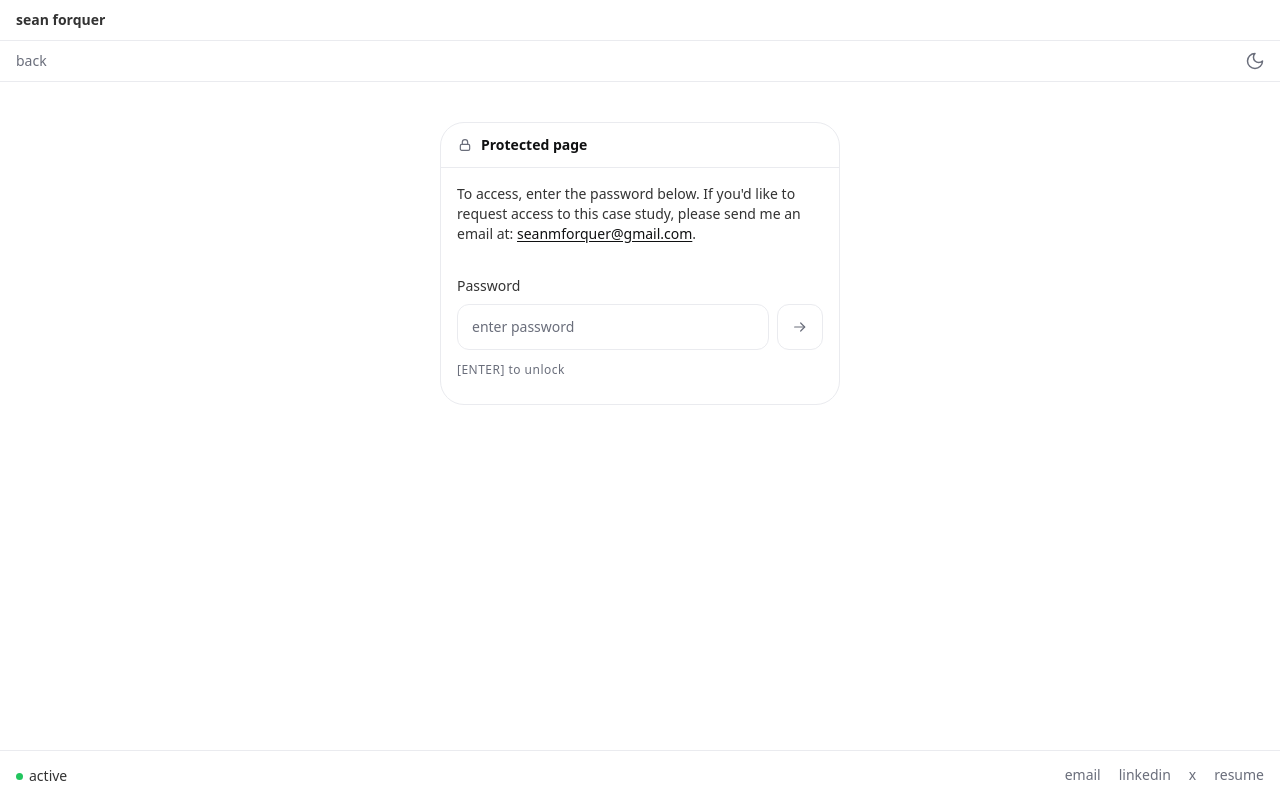
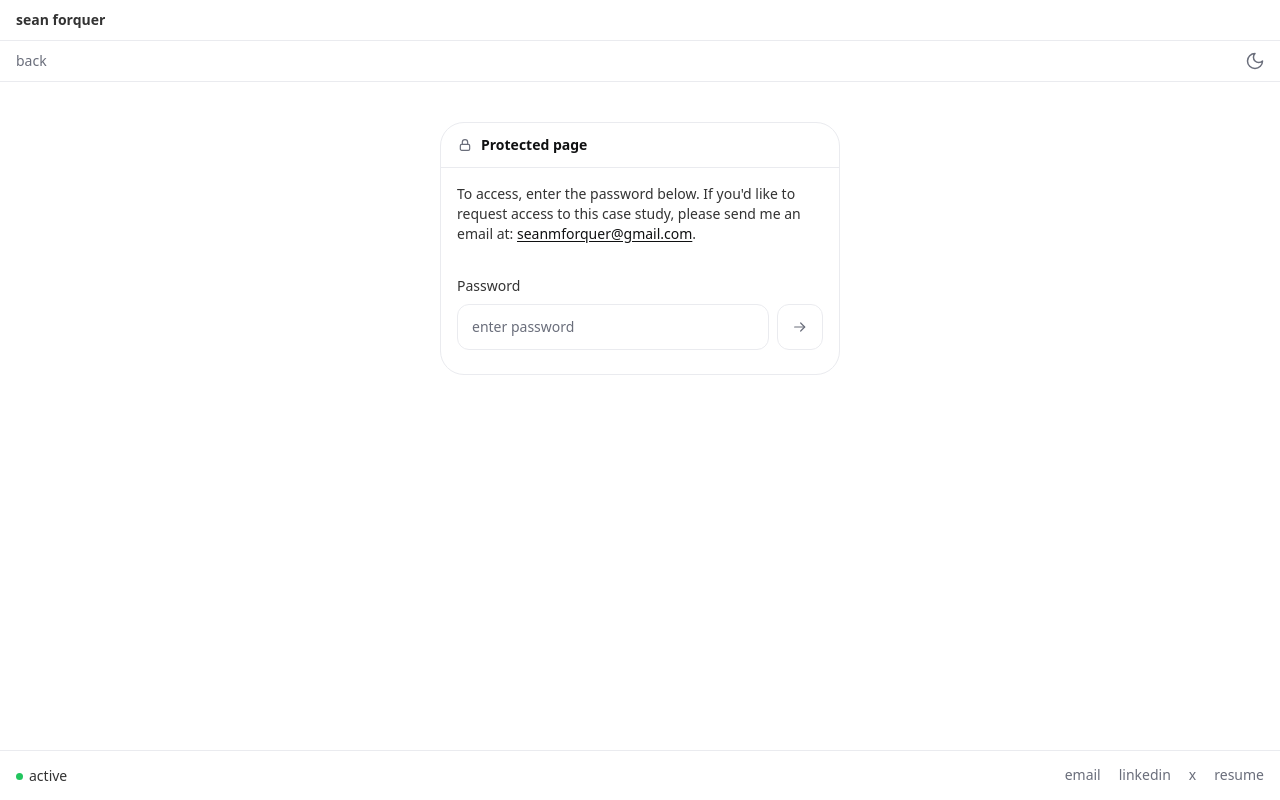
Before and after one commit to guser4579/seanfolio, a Next.js app: page /coi in a window 1280 px wide. Built offline with nearby package versions, Linux system fonts and the light colour scheme; no server answers.

Commit message:
feat(site): drop the [ENTER] to unlock hint from the gate
Enter still submits; the hint text and its styles are removed on all
screen sizes per Sean's call. CLAUDE.md notes the decision.

Co-Authored-By: Claude Fable 5 <noreply@anthropic.com>

```diff
--- a/app/globals.css
+++ b/app/globals.css
@@ -571,12 +571,6 @@ main.piece h2::before { color: var(--teal); }
   .pw-submit:hover { color: var(--title); background: var(--card); }
 }
 .pw-submit svg { width: 16px; height: 16px; display: block; }
-/* mirrors "[ESC] to close": the .esc-hint class carries the styling and the
-   under-640px hiding; this just makes it a block with breathing room */
-.gate .enter-hint { display: block; margin: 10px 0 0; }
-@media (max-width: 639px) {
-  .gate .enter-hint { display: none; }
-}
 .gate .err { margin: 10px 0 0; color: var(--error); }
 
 /* ---------- thought piece ---------- */
--- a/components/Gate.jsx
+++ b/components/Gate.jsx
@@ -37,7 +37,6 @@ export default function Gate({ returnTo, error }) {
               </svg>
             </button>
           </div>
-          <p className="esc-hint enter-hint" aria-hidden="true">[ENTER] to unlock</p>
           {error ? (
             <p className="err" id="pw-err" role="alert">
               That password isn't right - check for typos, or email me for
```
Also changed, not shown: 1 other file (tests, documents, lock files or other folders).
